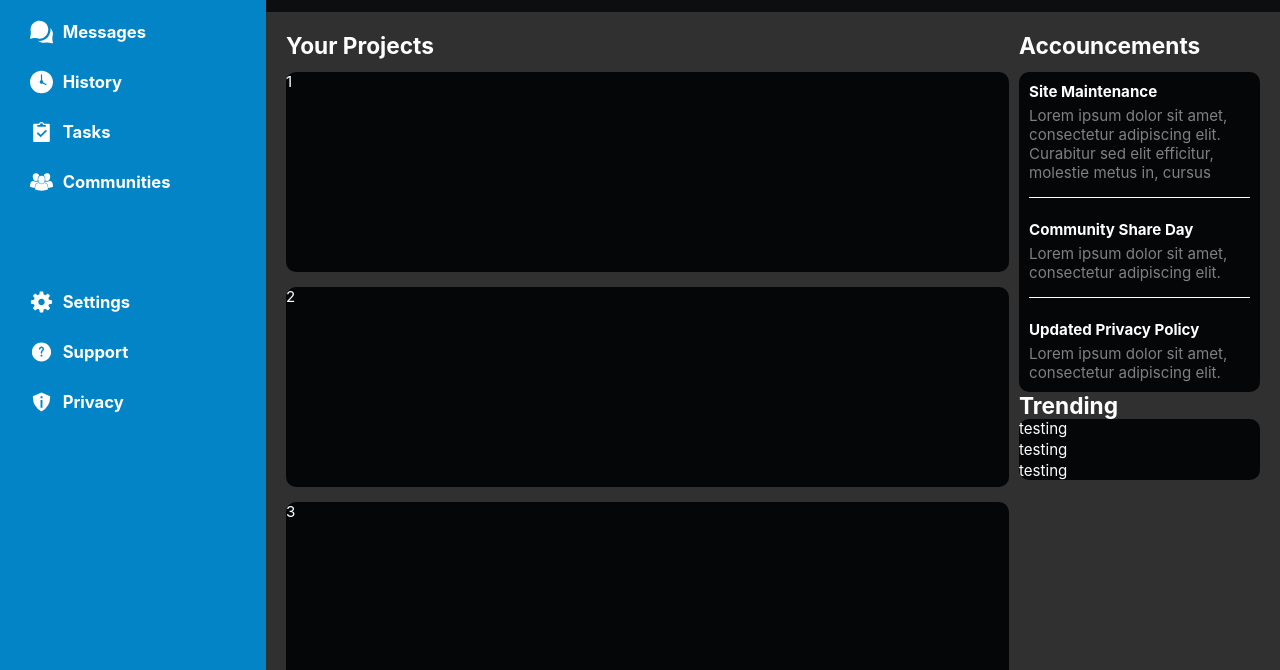
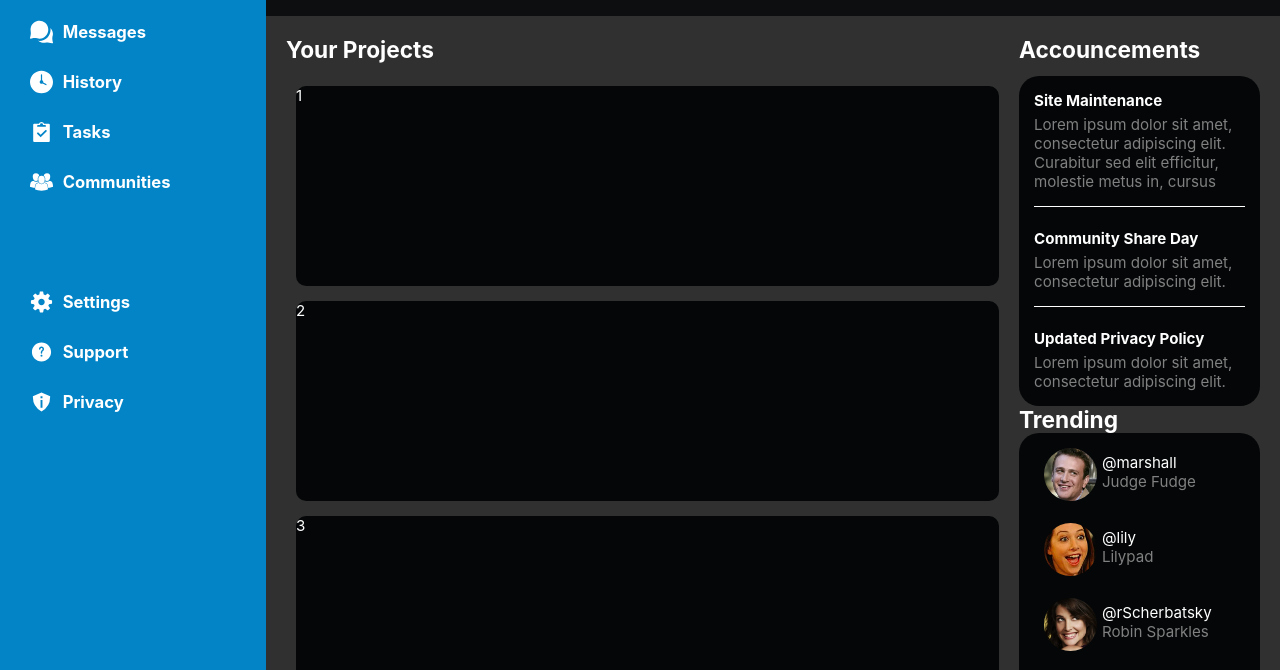
Before and after one commit to jeremyrupprecht/odinAdminDashboard, a website: page index.html in a window 1280 px wide. Shown: the part 259-929 px from the top of the page. Drawn offline with Linux system fonts and the light colour scheme.

Commit message:
Finish trending panel

```diff
--- a/index.html
+++ b/index.html
@@ -125,15 +125,27 @@
 
                 <h2>Trending</h2>
                 <div class="trending">
+
                     <div class="trendingBlock">
-                        testing
+                        <img src="images/trendingIcons/marshall.PNG" alt="A profile picture">
+                        <p><span>@marshall</span>Judge Fudge</p>
                     </div>
+
                     <div class="trendingBlock">
-                        testing
+                        <img src="images/trendingIcons/lily.PNG" alt="A profile picture">
+                        <p><span>@lily</span>Lilypad</p>
                     </div>
+
                     <div class="trendingBlock">
-                        testing
+                        <img src="images/trendingIcons/robin.PNG" alt="A profile picture">
+                        <p><span>@rScherbatsky</span>Robin Sparkles</p>
                     </div>
+
+                    <div class="trendingBlock">
+                        <img src="images/trendingIcons/barney.PNG" alt="A profile picture">
+                        <p><span>@lorenzoVM</span>The Barnacle</p>
+                    </div>
+
                 </div>
             </div>
         </div>
--- a/styles.css
+++ b/styles.css
@@ -186,6 +186,7 @@ input[type="search"] {
     grid-template-rows: 1fr 1fr;
     grid-template-columns: repeat(auto-fit, minmax(400px, 1fr));
     gap: 15px;
+    margin: 10px;
 }
 
 .project-card {
@@ -210,14 +211,15 @@ h2 {
 }
 
 .accouncements, .trending {
-    display: grid;
+    display: flex;
     gap: 2px;
     flex-direction: column;
     max-height: 400px;              /* give this to the row specification?*/
+    padding: 5px;
 
     grid-area: 2 / 2 / 3 / 3;
     background-color: var(--dash-foreground);
-    border-radius: 10px;
+    border-radius: 20px;
 }
 
 .line {
@@ -235,3 +237,25 @@ h2 {
     color: gray;
     margin-top: 5px;
 }
+
+.trendingBlock {
+    margin: 10px;
+    display: flex;
+    padding-left: 10px;
+}
+
+.trendingBlock img {
+    width: 3.5rem;
+    border-radius: 32px;
+}
+
+.trendingBlock span {
+    font-size: 1rem;
+    display: block;
+}
+
+.trendingBlock p {
+    margin-top: 5px;
+    margin-left: 5px;
+    color: gray;
+}
```
Also changed, not shown: images/trendingIcons/barney.png (added), images/trendingIcons/lily.png (added), images/trendingIcons/marshall.png (added), images/trendingIcons/robin.png (added).
